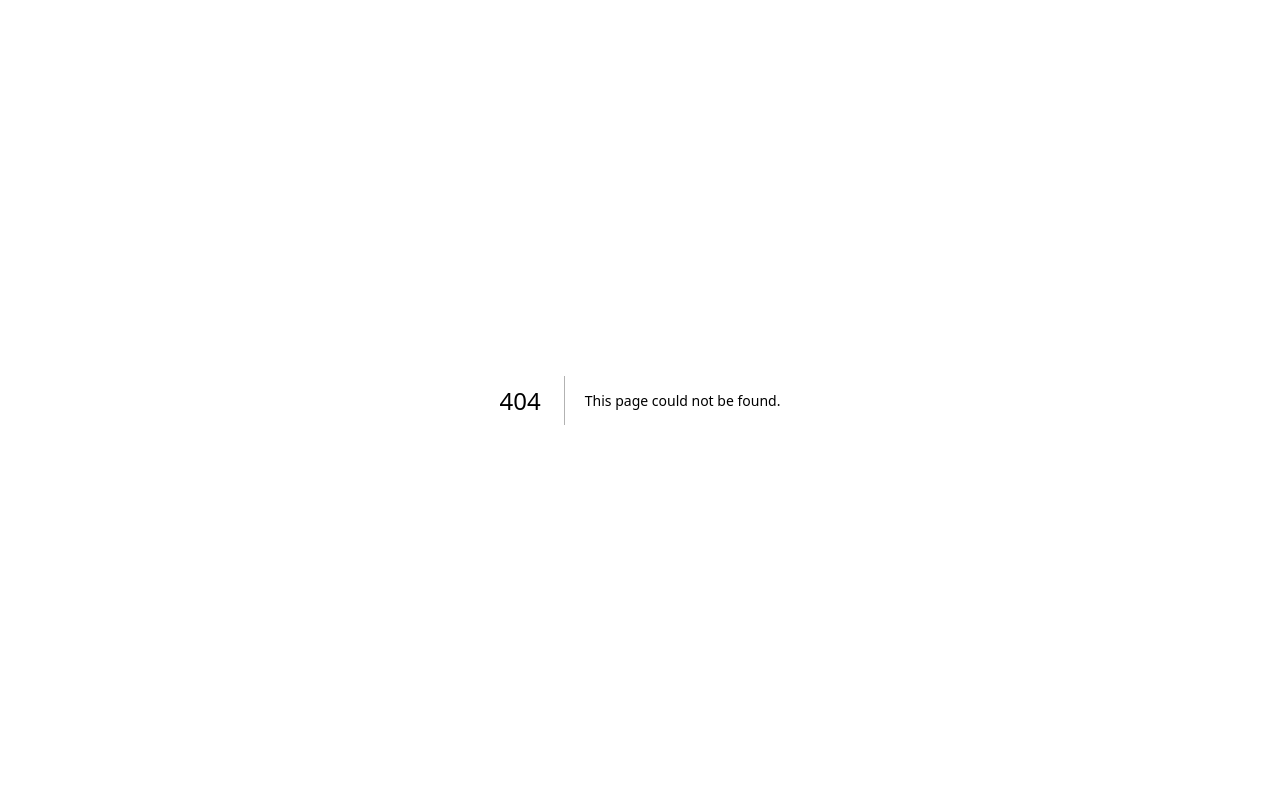
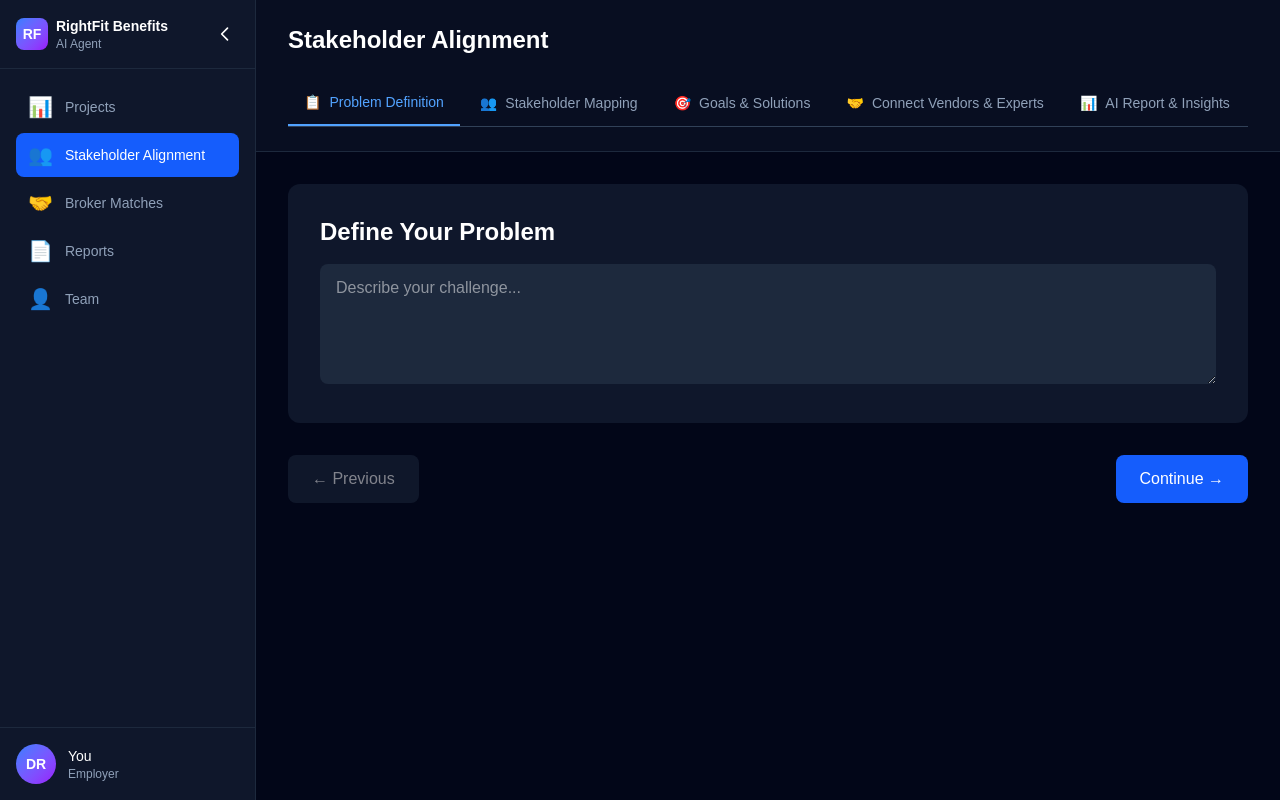
Before and after one commit to dbrazavi-web/broker-matcher, a Next.js app: page /platform/alignment in a window 1280 px wide. Before the commit this address had no page. Built offline with nearby package versions, Linux system fonts and the light colour scheme.

Commit message:
Create alignment page with 5 tabs and 12 reports

```diff
--- /dev/null
+++ b/app/platform/alignment/page.jsx
@@ -0,0 +1,123 @@
+'use client';
+import { useState } from 'react';
+import { useRouter } from 'next/navigation';
+
+export default function Alignment() {
+  const router = useRouter();
+  const [tab, setTab] = useState(0);
+  const [priorities, setPriorities] = useState({ cfo: 50, hr: 50, ceo: 50, employee: 50 });
+
+  const tabs = [
+    { name: 'Problem Definition', icon: '📋' },
+    { name: 'Stakeholder Mapping', icon: '👥' },
+    { name: 'Goals & Solutions', icon: '🎯' },
+    { name: 'Connect Vendors & Experts', icon: '🤝' },
+    { name: 'AI Report & Insights', icon: '📊' }
+  ];
+
+  const reports = [
+    { name: 'Consolidated Summary', icon: '📑' },
+    { name: 'Executive Summary', icon: '📄' },
+    { name: 'Problem Solution Report', icon: '🔍' },
+    { name: 'Stakeholder Discovery', icon: '👤' },
+    { name: 'Business Case', icon: '💼' },
+    { name: 'Build & Buy Requirements', icon: '🛠️' },
+    { name: 'Financial Analysis', icon: '💰' },
+    { name: 'Implementation Plan', icon: '📅' },
+    { name: 'Risks', icon: '⚠️' },
+    { name: 'Action Plan', icon: '✅' },
+    { name: 'Operational Plan', icon: '⚙️' },
+    { name: 'Approval Plan', icon: '✓' }
+  ];
+
+  return (
+    <div className="min-h-screen bg-slate-950 text-white">
+      <div className="border-b border-slate-800 bg-slate-900/50">
+        <div className="max-w-7xl mx-auto px-8 py-6">
+          <h1 className="text-2xl font-bold mb-6">Stakeholder Alignment</h1>
+          <div className="flex gap-1 border-b border-slate-700">
+            {tabs.map((t, i) => (
+              <button key={i} onClick={() => setTab(i)} className={`flex items-center gap-2 px-4 py-3 text-sm font-medium ${tab === i ? 'text-blue-400 border-b-2 border-blue-400' : 'text-slate-400 hover:text-white'}`}>
+                <span>{t.icon}</span><span>{t.name}</span>
+              </button>
+            ))}
+          </div>
+        </div>
+      </div>
+
+      <div className="max-w-7xl mx-auto px-8 py-8">
+        {tab === 0 && (
+          <div className="bg-slate-900 rounded-xl p-8">
+            <h2 className="text-2xl font-bold mb-4">Define Your Problem</h2>
+            <textarea className="w-full px-4 py-3 bg-slate-800 rounded-lg text-white" rows="4" placeholder="Describe your challenge..."></textarea>
+          </div>
+        )}
+
+        {tab === 1 && (
+          <div className="bg-slate-900 rounded-xl p-8">
+            <h2 className="text-2xl font-bold mb-4">Map Stakeholder Priorities</h2>
+            <div className="space-y-6">
+              {[
+                { key: 'cfo', label: 'CFO' },
+                { key: 'hr', label: 'HR Director' },
+                { key: 'ceo', label: 'CEO' },
+                { key: 'employee', label: 'Employees' }
+              ].map(s => (
+                <div key={s.key} className="bg-slate-800 rounded-lg p-6">
+                  <div className="flex justify-between mb-4">
+                    <h3 className="text-lg font-bold">{s.label}</h3>
+                    <span className="text-3xl font-bold text-blue-400">{priorities[s.key]}%</span>
+                  </div>
+                  <input type="range" min="0" max="100" value={priorities[s.key]} onChange={(e) => setPriorities({...priorities, [s.key]: parseInt(e.target.value)})} className="w-full" />
+                </div>
+              ))}
+            </div>
+          </div>
+        )}
+
+        {tab === 2 && (
+          <div className="bg-slate-900 rounded-xl p-8">
+            <h2 className="text-2xl font-bold mb-4">Goals & Solutions</h2>
+            <div className="grid grid-cols-3 gap-4">
+              {['Cost Optimization', 'Coverage Enhancement', 'Employee Engagement'].map(g => (
+                <div key={g} className="bg-slate-800 rounded-lg p-6 hover:border hover:border-blue-500 cursor-pointer">
+                  <h3 className="font-bold">{g}</h3>
+                </div>
+              ))}
+            </div>
+          </div>
+        )}
+
+        {tab === 3 && (
+          <div className="bg-slate-900 rounded-xl p-8">
+            <h2 className="text-2xl font-bold mb-4">Your Matched Brokers</h2>
+            <button onClick={() => router.push('/platform/matches')} className="w-full bg-blue-600 hover:bg-blue-700 py-4 rounded-lg font-bold">
+              View Your Top 3 Matches →
+            </button>
+          </div>
+        )}
+
+        {tab === 4 && (
+          <div className="bg-slate-900 rounded-xl p-8">
+            <h2 className="text-2xl font-bold mb-4">AI Report & Insights</h2>
+            <p className="text-slate-400 mb-8">12 comprehensive reports</p>
+            <div className="grid grid-cols-3 gap-4">
+              {reports.map(r => (
+                <div key={r.name} className="bg-slate-800 border border-slate-700 rounded-lg p-5 hover:border-blue-500 cursor-pointer">
+                  <span className="text-2xl mb-2 block">{r.icon}</span>
+                  <h3 className="font-bold text-sm">{r.name}</h3>
+                  <button className="mt-3 w-full text-xs bg-slate-700 hover:bg-slate-600 py-2 rounded">View Report</button>
+                </div>
+              ))}
+            </div>
+          </div>
+        )}
+
+        <div className="flex justify-between mt-8">
+          <button onClick={() => setTab(Math.max(0, tab - 1))} disabled={tab === 0} className="px-6 py-3 bg-slate-800 hover:bg-slate-700 disabled:opacity-50 rounded-lg">← Previous</button>
+          <button onClick={() => setTab(Math.min(4, tab + 1))} disabled={tab === 4} className="px-6 py-3 bg-blue-600 hover:bg-blue-700 disabled:opacity-50 rounded-lg">Continue →</button>
+        </div>
+      </div>
+    </div>
+  );
+}
```
